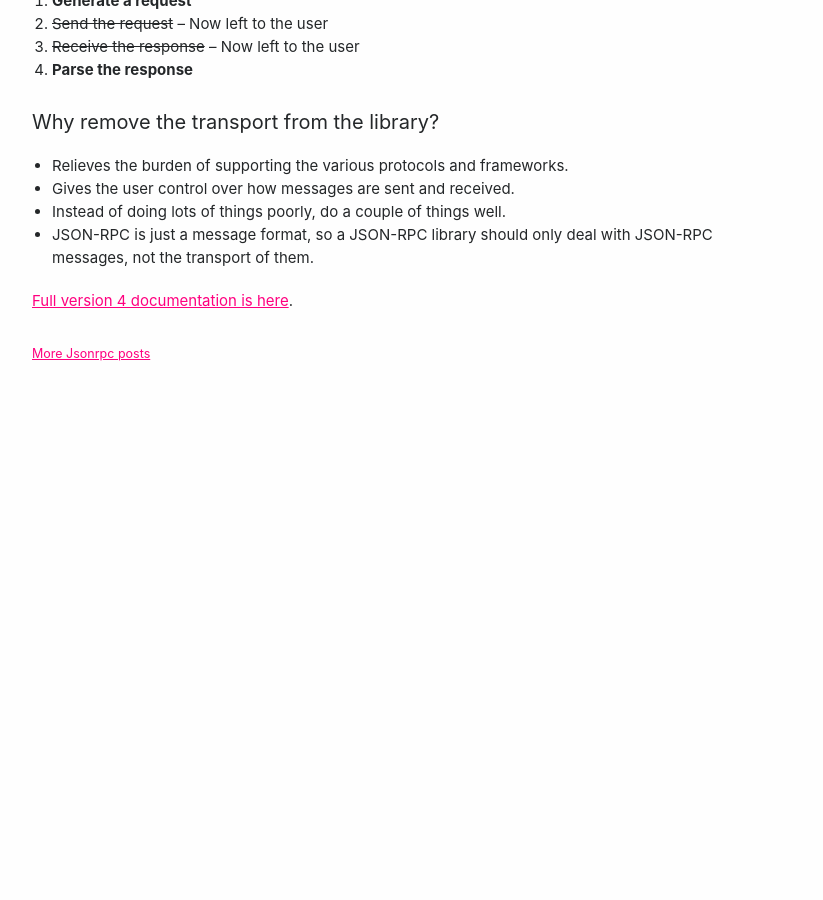
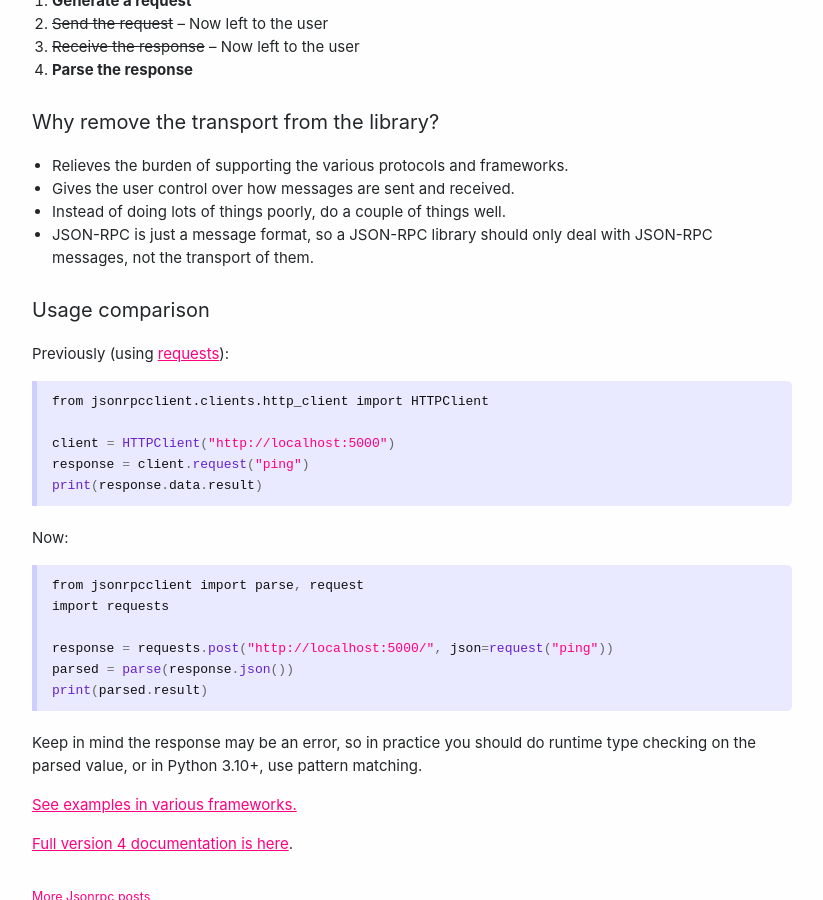
Before and after one commit to explodinglabs/explodinglabs.github.io, a Jekyll site: the page built from docs/_posts/jsonrpc/2021-08-24-jsonrpcclient-4-changes.markdown, in a window 1280 px wide and 900 px high, scrolled down 588 px. Shown: the whole window, without its empty margins (228-1051 px from the left). Built offline with Jekyll 4.4.1, drawn with Linux system fonts in a browser that asks for light colours; before the commit the page ends 993 px from its top, so only the background shows below that.

Commit message:
Update a couple of posts

````diff
--- a/docs/_posts/2021-03-09-composition.markdown
+++ b/docs/_posts/2021-03-09-composition.markdown
@@ -36,9 +36,11 @@ Finally, we zoom out again to combine the solutions.
 >
 > <cite>Bartosz Milewski on the Corecursive podcast</cite>
 
+{% comment %}
 > The psychological profiling (of a programmer) is mostly the ability to shift
 > levels of abstraction, from low level to high level. To see something in the
 > small and to see something in the large.
 >
 > <cite>An interview with Donald Knuth. Dr. Dobb’s Journal, pages 16–22 (April
 > 1996)</cite>
+{% endcomment %}
--- a/docs/_posts/jsonrpc/2021-08-24-jsonrpcclient-4-changes.markdown
+++ b/docs/_posts/jsonrpc/2021-08-24-jsonrpcclient-4-changes.markdown
@@ -37,5 +37,32 @@ response, the library will help you parse it.
 - JSON-RPC is just a message format, so a JSON-RPC library should only deal with
   JSON-RPC messages, not the transport of them.
 
+## Usage comparison
+
+Previously (using [requests](https://docs.python-requests.org/en/master/)):
+```python
+from jsonrpcclient.clients.http_client import HTTPClient
+
+client = HTTPClient("http://localhost:5000")
+response = client.request("ping")
+print(response.data.result)
+```
+
+Now:
+```python
+from jsonrpcclient import parse, request
+import requests
+
+response = requests.post("http://localhost:5000/", json=request("ping"))
+parsed = parse(response.json())
+print(parsed.result)
+```
+
+Keep in mind the response may be an error, so in practice you should do runtime
+type checking on the parsed value, or in Python 3.10+, use pattern matching.
+
+[See examples in various
+frameworks.](https://github.com/explodinglabs/jsonrpcclient/tree/master/examples)
+
 [Full version 4 documentation is
 here](https://www.jsonrpcclient.com/en/latest/).
````
